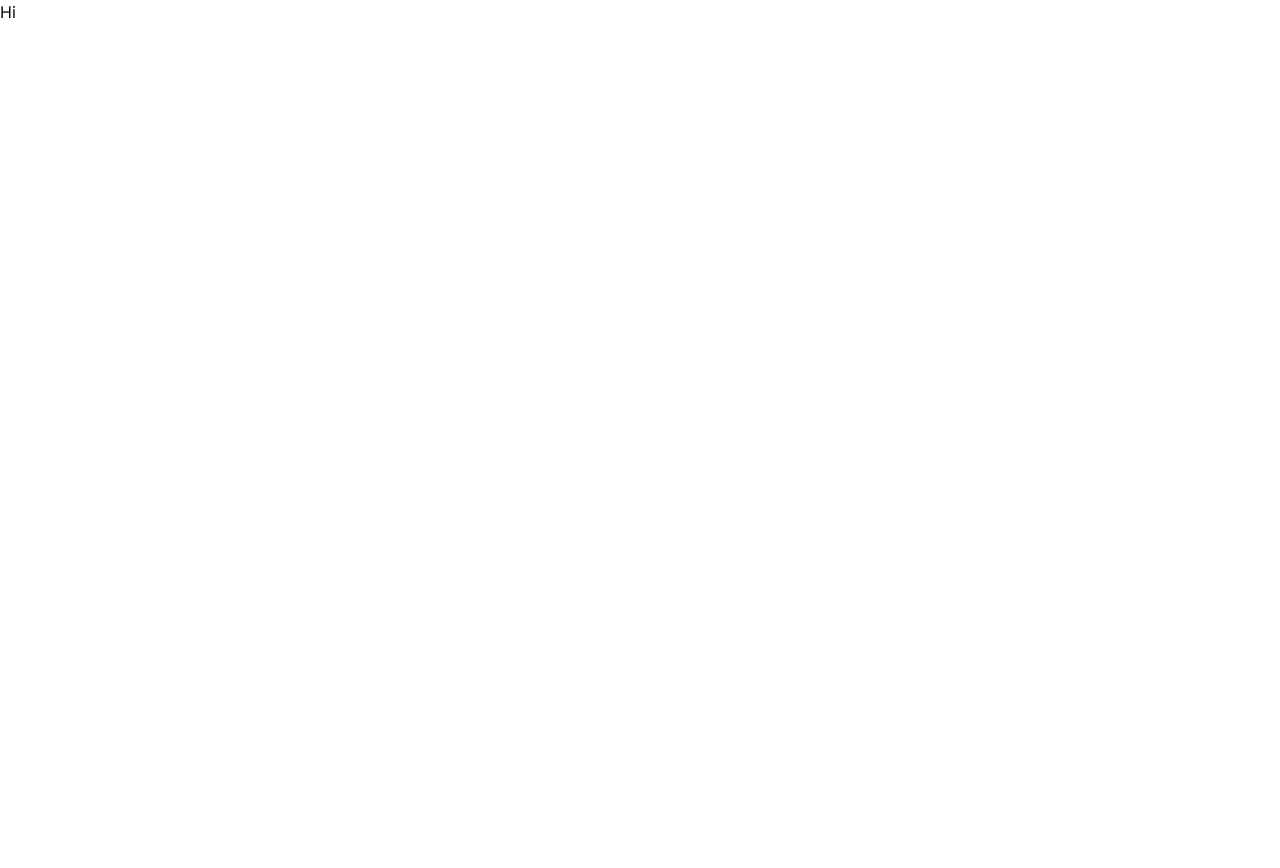
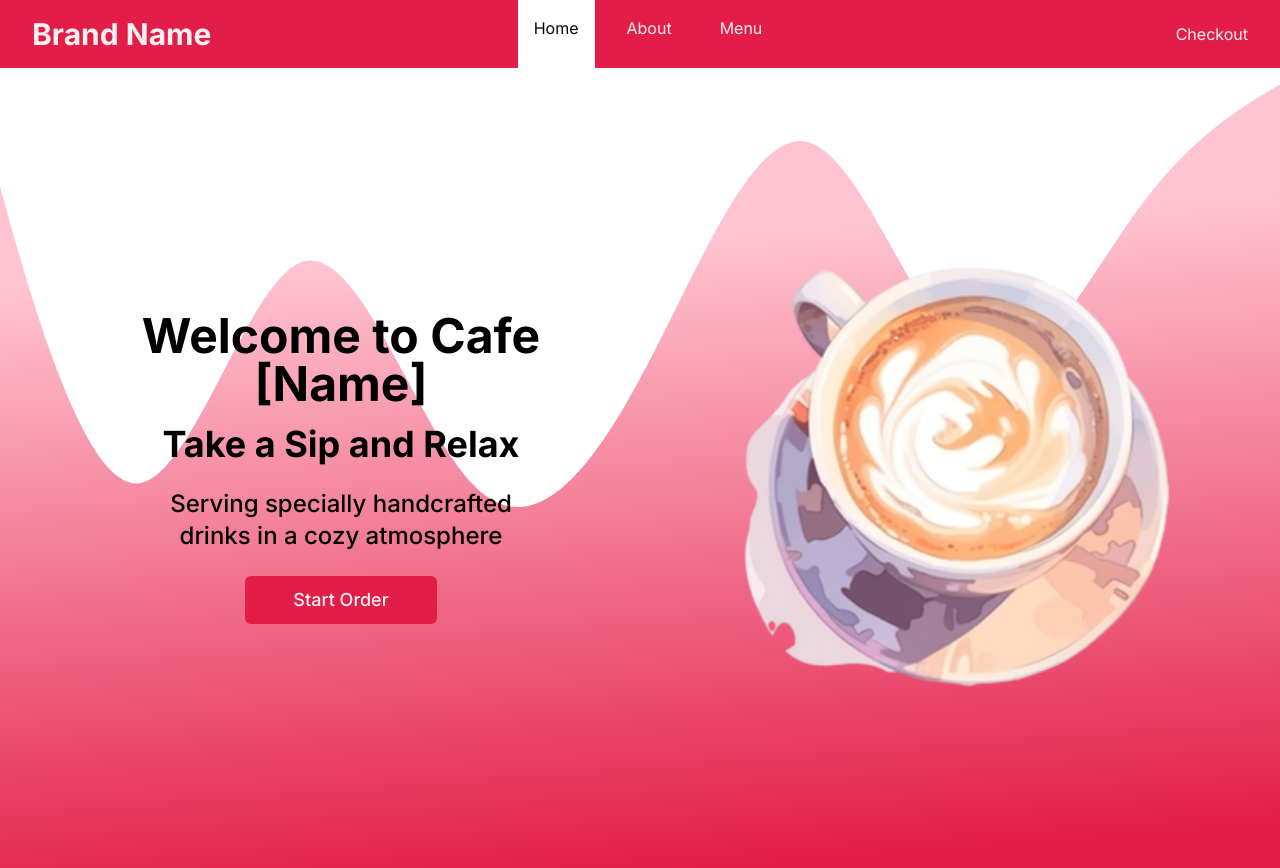
Before and after one commit to mgz11/coffee-site, a Next.js app: page / in a window 1280 px wide. Before the commit the page ends 800 px from the top, so only its background shows below. Built offline with nearby package versions, Linux system fonts and the light colour scheme.

Commit message:
created the hero section for homepage on customer side

```diff
--- /dev/null
+++ b/src/app/(customerFacing)/layout.tsx
@@ -0,0 +1,32 @@
+import { Nav, NavLink } from "@/components/Nav";
+
+/*
+This causes admin pages not to be cached since admin pages
+should have the most up-to-date information available
+ */
+export const dynamic = "force-dynamic";
+
+export default function CustomerLayout({
+	children,
+}: Readonly<{
+	children: React.ReactNode;
+}>) {
+	return (
+		<>
+			<Nav>
+				<div className="flex-1 flex items-center p-4">
+					<h1 className="text-3xl font-bold">Brand Name</h1>
+				</div>
+				<div className="flex-1 flex justify-center space-x-4">
+					<NavLink href="/">Home</NavLink>
+					<NavLink href="/about">About</NavLink>
+					<NavLink href="/menu">Menu</NavLink>
+				</div>
+				<div className="flex-1 flex justify-end pr-4">
+					<button className="relative">Checkout</button>
+				</div>
+			</Nav>
+			<div>{children}</div>
+		</>
+	);
+}
--- /dev/null
+++ b/src/app/(customerFacing)/page.tsx
@@ -0,0 +1,18 @@
+import Hero from "@/components/Hero";
+import db from "@/db/db";
+import Image from "next/image";
+
+async function getNewestProducts() {
+	return db.product.findMany({
+		where: { isAvailableForPurchase: true },
+		orderBy: { updatedAt: "desc" },
+		take: 5,
+	});
+}
+export default function Homepage() {
+	return (
+		<>
+			<Hero />
+		</>
+	);
+}
--- a/src/app/page.tsx
+++ /dev/null
@@ -1,3 +0,0 @@
-export default function Home() {
-	return <h1>Hi</h1>;
-}
--- /dev/null
+++ b/src/components/Hero.tsx
@@ -0,0 +1,75 @@
+import React from "react";
+import Image from "next/image";
+import Link from "next/link";
+import { Button } from "./ui/button";
+
+const Hero = () => {
+	return (
+		<div className="relative h-screen overflow-none">
+			{/* SVG wave container */}
+			<div className="absolute inset-0 w-full h-full overflow-none">
+				<svg
+					width="100%"
+					height="100%"
+					viewBox="0 0 1439 857"
+					fill="none"
+					xmlns="http://www.w3.org/2000/svg"
+					className="w-full h-full"
+					preserveAspectRatio="xMidYMid slice" // Adjusted for better aspect ratio handling
+				>
+					<path
+						fillRule="evenodd"
+						clipRule="evenodd"
+						d="M0 0L29.9792 112.357C59.9583 222.512 119.917 445.023 179.875 445.023C239.833 445.023 299.792 222.512 359.75 207.09C419.708 191.668 479.667 381.134 539.625 445.023C599.583 508.913 659.542 445.023 719.5 332.666C779.458 222.512 839.417 63.8895 899.375 79.3111C959.333 94.7327 1019.29 286.401 1079.25 317.244C1139.21 350.291 1199.17 222.512 1259.12 143.201C1319.08 63.8895 1379.04 33.0463 1409.02 15.4216L1439 0V857H1409.02C1379.04 857 1319.08 857 1259.12 857C1199.17 857 1139.21 857 1079.25 857C1019.29 857 959.333 857 899.375 857C839.417 857 779.458 857 719.5 857C659.542 857 599.583 857 539.625 857C479.667 857 419.708 857 359.75 857C299.792 857 239.833 857 179.875 857C119.917 857 59.9583 857 29.9792 857H0V0Z"
+						fill="url(#paint0_linear_18_2)"
+					/>
+					<defs>
+						<linearGradient
+							id="paint0_linear_18_2"
+							x1="812.025"
+							y1="857.556"
+							x2="761.297"
+							y2="182.22"
+							gradientUnits="userSpaceOnUse"
+						>
+							<stop stopColor="#E21D48" />
+							<stop offset="1" stopColor="#FFC4D1" />
+						</linearGradient>
+					</defs>
+				</svg>
+			</div>
+			<div className="absolute inset-0 flex flex-col md:flex-row items-center justify-center p-4 md:p-8 z-10">
+				{/* Text content */}
+				<div className="text-black flex flex-col justify-center items-center p-4 md:p-8 max-w-xl text-center">
+					<h1 className="text-3xl md:text-5xl font-bold leading-tight">
+						Welcome to Cafe [Name]
+					</h1>
+					<h2 className="text-2xl md:text-4xl font-bold leading-normal mt-2 md:mt-4">
+						Take a Sip and Relax
+					</h2>
+					<p className="text-lg md:text-2xl mt-4 md:mt-6 max-w-sm mx-auto font-medium">
+						Serving specially handcrafted drinks in a cozy atmosphere
+					</p>
+					<div className="mt-4 md:mt-6 flex justify-center">
+						<Button className="w-fit px-12 py-6 text-lg mx-auto">
+							<Link href="/menu">Start Order</Link>
+						</Button>
+					</div>
+				</div>
+
+				{/* Image placed next to the text, stack vertically on small screens */}
+				<div className="mt-6 md:mt-0 md:ml-12">
+					<Image
+						src="/assets/coffee-home.png"
+						height={550}
+						width={550}
+						alt="Coffee cup"
+						className="z-10"
+					/>
+				</div>
+			</div>
+		</div>
+	);
+};
+
+export default Hero;
--- a/tailwind.config.ts
+++ b/tailwind.config.ts
@@ -56,6 +56,11 @@ const config = {
 					DEFAULT: "hsl(var(--card))",
 					foreground: "hsl(var(--card-foreground))",
 				},
+				customLightPink: "rgb(255,196,209)", // Start color
+				customPinkEnd: "rgba(226,29,72,1)", // End color
+			},
+			backgroundImage: {
+				"radial-gradient": "radial-gradient(circle, var(--tw-gradient-stops))",
 			},
 			borderRadius: {
 				lg: "var(--radius)",
```
Also changed, not shown: public/assets/coffee-home.png (added), 1 other file (tests, documents, lock files or other folders).
